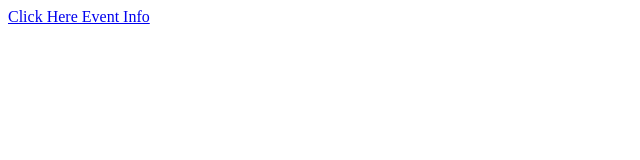
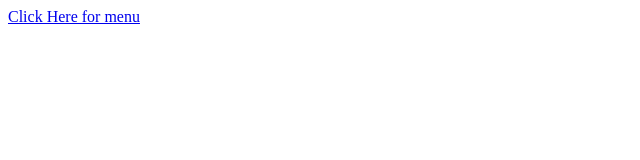
Before and after one commit to Akotng/Number8Menu, a plain HTML site: page index.html in a window 1280 px wide. Shown: the full height of the page, 0-640 px from the left. Drawn offline with Linux system fonts and the light colour scheme.

Commit message:
Update index.html

```diff
--- a/index.html
+++ b/index.html
@@ -1,4 +1,4 @@
 <html>
   <p><a href="https://github.com/Akotng/Number8Menu/blob/main/No.%208%20Menu.pdf>Click Here Event Info</a></p>
-  <p><a href="Number8Menu.pdf">Click Here Event Info</a></p>
+  <p><a href="Number8Menu.pdf">Click Here for menu</a></p>
 </html>
```
